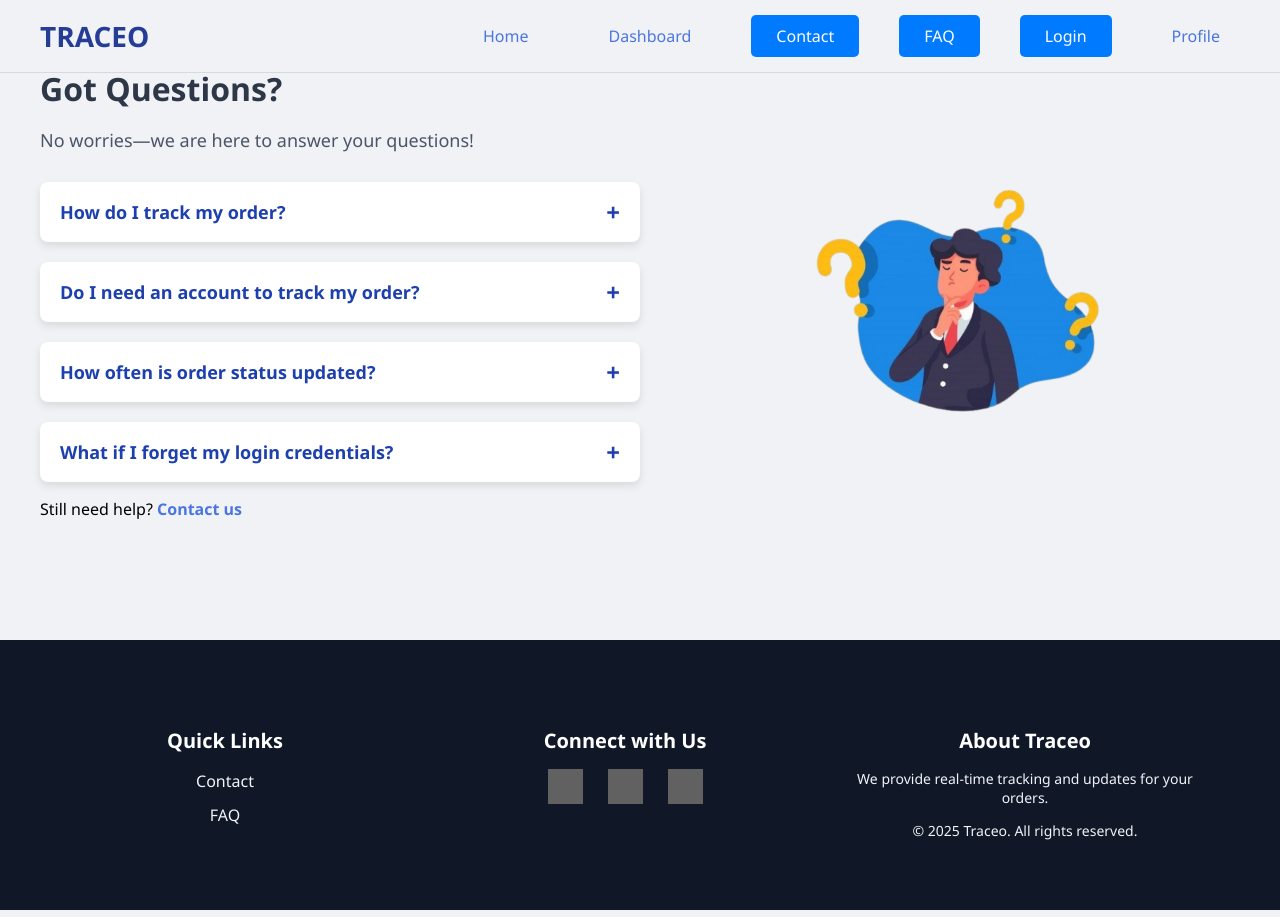
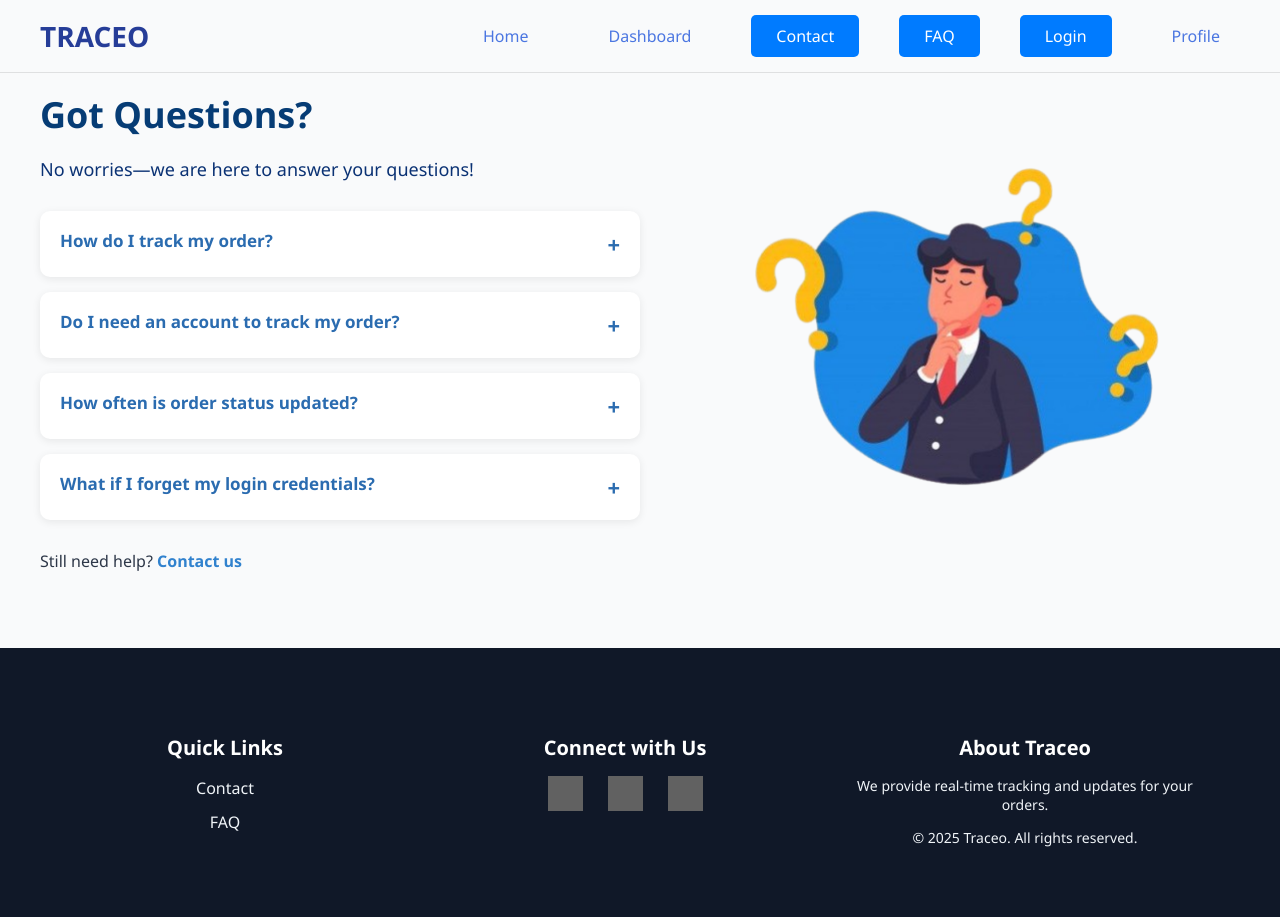
Before and after one commit to lakshyabapna/Traceo, a React (Create React App) app: page /faq in a window 1280 px wide. Built offline with nearby package versions, Linux system fonts and the light colour scheme; grey boxes are pictures that could not be loaded.

Commit message:
Made complete faq page applied css also

```diff
--- a/src/Components/CommonLayout/CommonLayout.js
+++ b/src/Components/CommonLayout/CommonLayout.js
@@ -4,13 +4,13 @@ import Footer from "../Footer/Footer";
 
 const CommonLayout = ({ children }) => {
   return (
-    <>
+    <div className="layout">
       <Navbar />
-      <main style={{ minHeight: "80vh" }}>
+      <main className="main">
         {children}
       </main>
       <Footer />
-    </>
+    </div>
   );
 };
 
--- a/src/Components/FAQ/FAQ.css
+++ b/src/Components/FAQ/FAQ.css
@@ -1,69 +1,92 @@
+.faq-container{
+    flex: 1;
+}
 .faq{
     display: flex;
     justify-content: space-between;
+    align-items: flex-start;
     gap: 40px;
-    padding: 40px;
+    padding: 60px 40px;
+    background-color: #f9fafb;
     flex-wrap: wrap;
 }
 .faq-left{
-    flex: 1 1 400px;
+    flex: 1 1 500px;
     max-width: 600px;
 }
 .faq-right{
-    flex: 1 1 300px;
+    flex: 1 1 350px;
     display: flex;
     justify-content: center;
     align-items: center;
-    margin-top: 30px;
+    padding-top: 20px;
 }
 .faq-right img{
     width: 100%;
-    max-width: 350px;
-    border-radius: 10px;
+    max-width: 500px;
+    height: auto;
+    border-radius: 12px;
+    object-fit: contain
 }
-h2{
-    font-size: 32px;
+.faq h2{
+    font-size: 36px;
+    font-weight: 700;
     margin-bottom: 10px;
-    color: #2d3748;
+    color: #063c75;
 }
 .description{
     font-size: 18px;
-    color: #4a5568;
+    color: #0b3274;
     margin-bottom: 30px;
 }
 .data{
     display: flex;
     flex-direction: column;
-    gap: 20px;
+    gap: 15px;
 }
 .item{
     background: #ffffff;
-    border-radius: 8px;
-    box-shadow: 0 4px 8px rgba(0,0,0,0.1);
+    border-radius: 10px;
+    box-shadow: 0 2px 8px rgba(0,0,0,0.08);
+    transition: transform 0.2s ease;
     overflow: hidden;
+}
+.item:hover{
+    transform: translate(-2px);
 }
 .question{
     display: flex;
     justify-content: space-between;
     padding: 18px 20px;
     cursor: pointer;
-    font-size: 18px;
-    color: #1e40af;
+    font-size: 17px;
+    color: #2b6cb0;
     font-weight: 600;
 }
 .faq-toggle{
-    font-size: 24px;
-    line-height: 1;
-    color: #1e40af;
+    font-size: 22px;
+    font-weight: bold;
+    margin-left: 10px;
+    color: #2b6cb0;
 }
 .faq-answer{
     padding: 15px 20px;
     font-size: 16px;
-    color: #4a5568;
+    line-height: 1.6;
+    color: #6186c7;
+    background-color: #f1f5f9;
     border-top: 1px solid #e2e8f0;
 }
+.faq-mid{
+    margin-top: 30px;
+    font-size: 16px;
+    color: #2d3748;
+}
 .faq-mid a{
-    color: #4b76e1;
+    color: #3182ce;
     text-decoration: none;
     font-weight: 600;
 }
+.faq-mid a:hover{
+    text-decoration: underline;
+}
--- a/src/Components/FAQ/FAQ.js
+++ b/src/Components/FAQ/FAQ.js
@@ -1,41 +1,42 @@
-import React,{useState} from 'react'
+import React, { useState } from 'react'
 import { Link } from 'react-router-dom'
 import './FAQ.css'
 import faqImage from '../../Assets/FAQimage.png'
 const faqs = [
   {
-    question : 'How do I track my order?',
-    answer : 'Simply login and just go on dashboard to check your orders.'
+    question: 'How do I track my order?',
+    answer: 'Simply login and just go on dashboard to check your orders.'
   },
   {
-    question : 'Do I need an account to track my order?',
-    answer : 'Yes, you need to sign in to access your dashboard.'
+    question: 'Do I need an account to track my order?',
+    answer: 'Yes, you need to sign in to access your dashboard.'
   },
   {
-    question : 'How often is order status updated?',
-    answer : 'We update status instantly as we recieve new data from our delivery partners.'
+    question: 'How often is order status updated?',
+    answer: 'We update status instantly as we recieve new data from our delivery partners.'
   },
   {
-    question : 'What if I forget my login credentials?',
-    answer : 'You can reset your login with your registered email.'
+    question: 'What if I forget my login credentials?',
+    answer: 'You can reset your login with your registered email.'
   }
 ]
 const FAQ = () => {
-  const [answer,setAnswer] = useState(null)
+  const [answer, setAnswer] = useState(null)
   const handleToggle = (i) => {
     setAnswer(answer === i ? null : i);
   }
   return (
+    <div className='faq-container'>
       <div className='faq'>
         <div className='faq-left'>
           <h2>Got Questions?</h2>
           <p className='description'>No worries—we are here to answer your questions!</p>
           <div className='data'>
-          {faqs.map((f,i)=>(
+            {faqs.map((f, i) => (
               <div key={i} className='item'>
-              <div className='question' onClick={()=>handleToggle(i)}>
+                <div className='question' onClick={() => handleToggle(i)}>
                   <span>{f.question}</span>
-                <span className='faq-toggle'>{answer===i?'-':'+'}</span>
+                  <span className='faq-toggle'>{answer === i ? '-' : '+'}</span>
                 </div>
                 {answer === i && (
                   <div className='faq-answer'>
@@ -50,7 +51,8 @@ const FAQ = () => {
           </div>
         </div>
         <div className='faq-right'>
-          <img src={faqImage} alt = 'FAQ ILLUSTRATION' />
+          <img src={faqImage} alt='FAQ ILLUSTRATION' />
+        </div>
       </div>
     </div>
   )
--- a/src/index.css
+++ b/src/index.css
@@ -11,3 +11,16 @@ code {
   font-family: source-code-pro, Menlo, Monaco, Consolas, 'Courier New',
     monospace;
 }
+.layout{
+  display: flex;
+  flex-direction: column;
+  min-height: 100vh;
+}
+.main{
+  flex: 1;
+}
+html,body,#root{
+  height: 100%;
+  margin: 0;
+  padding: 0;
+}
```
Lines whose indentation alone changed are shown as unchanged.
